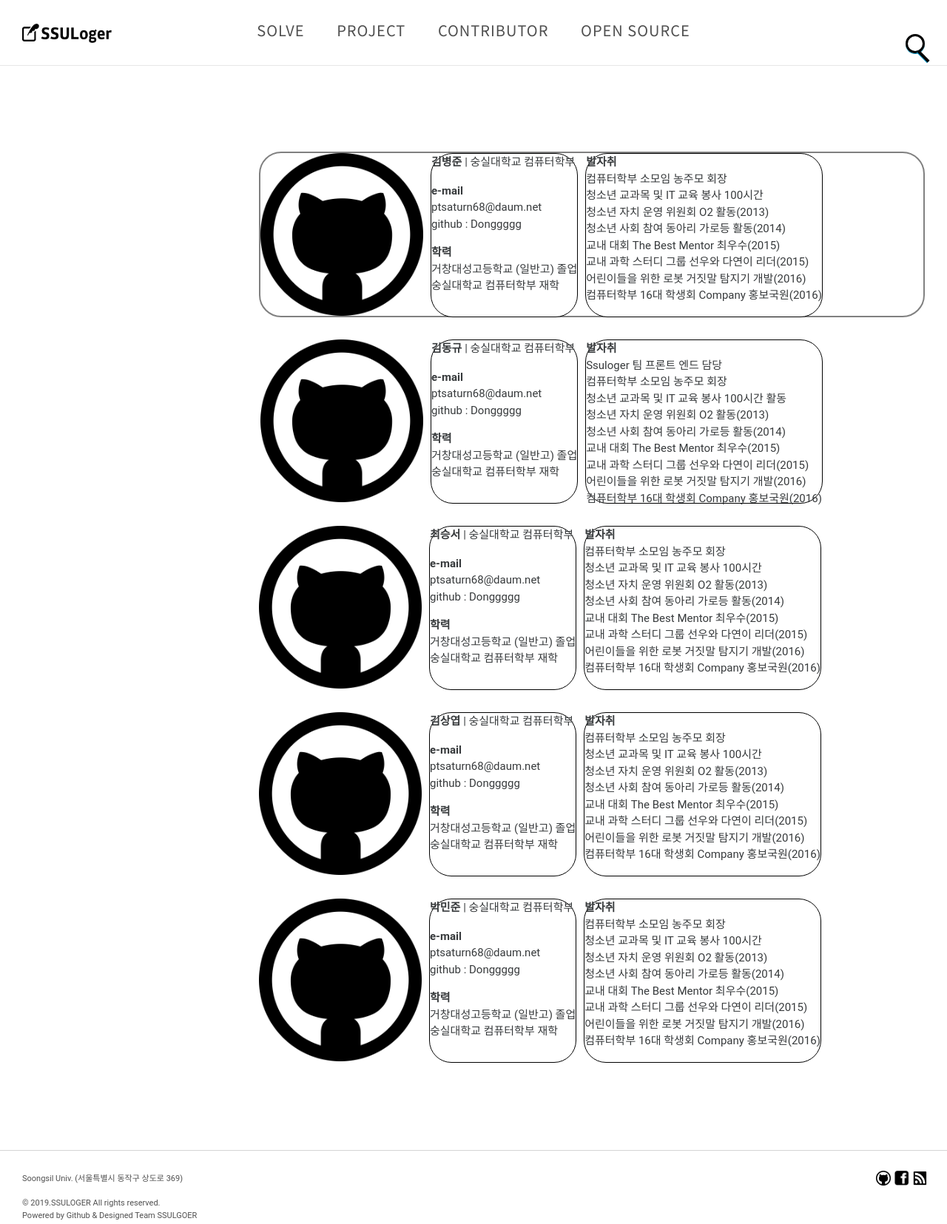
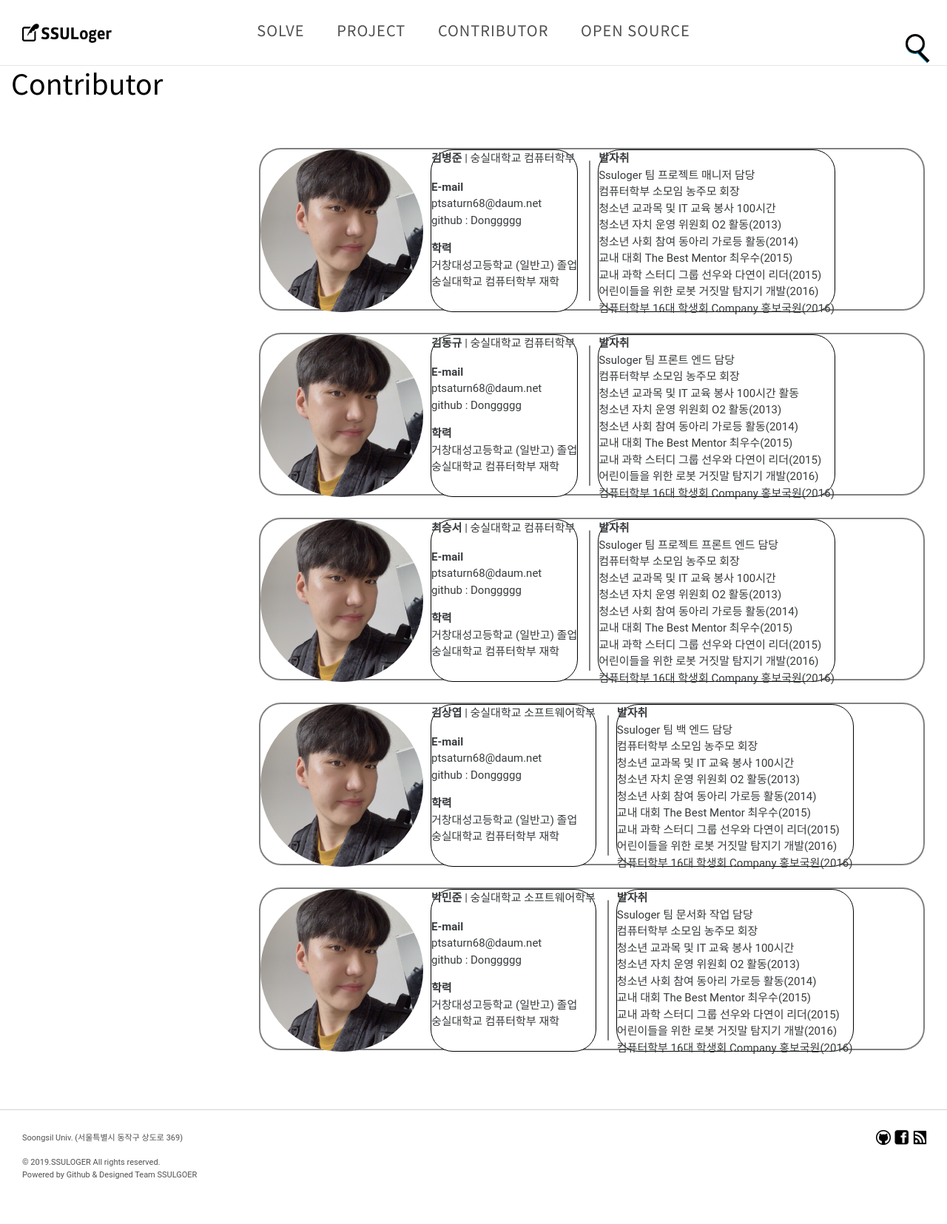
Before and after one commit to qdwns9704/SSULoger, a Jekyll site: the page built from contributor.html, in a window 1280 px wide. Shown: the whole page at 74% size. Built offline with Jekyll 4.4.1, drawn with Linux system fonts in a browser that asks for light colours; after the commit the page ends 1600 px from its top, so only the background shows below that.

Commit message:
Modify some designs of Contributor page

```diff
--- a/assets/css/screen.css
+++ b/assets/css/screen.css
@@ -355,17 +355,19 @@ html, body {
 /* 컨트리뷰터 세팅*/
 .content-container {
   position: relative;
-  left: 250px;
+  left: 300px;
   box-sizing: content-box;
   width: 900px;
   height: 1250px;
-  padding: 100px;
+  padding: 50px;
 }
 
+
+
 .introduce_box {
-  box-sizing: content-box;
   width: auto;
   height: 220px;
+  margin-bottom: 30px;
   background-color: white;
   border-radius: 30px;
   -moz-border-radius: 30px;
@@ -376,10 +378,8 @@ html, body {
 
 .introduce_box.image {
   width: 220px;
-  height: 220px border-radius: 220px;
-  -moz-border-radius: 220px;
-  -khtml-border-radius: 220px;
-  -webkit-border-radius: 220px;
+  height: 220px;
+  border-radius: 50%;
   float: left;
   border: 0px;
 }
@@ -394,7 +394,16 @@ html, body {
 .introduce_box.content {
   width: auto;
   margin-left: 10px;
-  margin-bottom: 30px;
   float: left;
   border: 1px solid black;
 }
+
+.introduce_box.verticl_line {
+  width: 2px;
+  margin-top: 15px;
+  margin-left:15px;
+  height: 190px;
+  background-color: grey;
+  float: left;
+  border: 0px;
+}
--- a/contributor.html
+++ b/contributor.html
@@ -1,5 +1,6 @@
 ---
 layout: page
+title: Contributor
 permalink: /contributor/
 sitemap: yes
 excerpt: 컨트리뷰터 페이지
@@ -9,19 +10,22 @@ tags: [contributor]
 <div class="content-container">
   <div id="first_man" class="introduce_box">
     <div class="introduce_box image">
-      <img src="/assets/images/github_logo.png" height="220px"> </img>
+      <img style="border-radius: 220px;  -moz-border-radius: 220px;  -khtml-border-radius: 220px;  -webkit-border-radius: 220px;"
+      src="/assets/images/dong.jpg" height="220px"> </img>
     </div>
     <div class="introduce_box profile">
       <p><strong>김병준</strong> | 숭실대학교 컴퓨터학부</p>
-      <p> <strong>e-mail</strong><br>
+      <p> <strong>E-mail</strong><br>
         ptsaturn68@daum.net<br>
         github : Donggggg </p>
       <p> <strong>학력</strong><br>
         거창대성고등학교 (일반고) 졸업<br>
         숭실대학교 컴퓨터학부 재학 </p>
     </div>
+    <div class="introduce_box verticl_line"> </div>
     <div class="introduce_box content">
       <p> <strong>발자취</strong><br>
+        Ssuloger 팀 프로젝트 매니저 담당 <br>
         컴퓨터학부 소모임 농주모 회장<br>
         청소년 교과목 및 IT 교육 봉사 100시간 <br>
         청소년 자치 운영 위원회 O2 활동(2013)<br>
@@ -32,21 +36,23 @@ tags: [contributor]
         컴퓨터학부 16대 학생회 Company 홍보국원(2016) <br>
       </p>
     </div>
+  </div>
 
-    <div id="second_man" class "introduce_box">
+  <div id="second_man" class="introduce_box" height="">
     <div class="introduce_box image">
-        <img src="/assets/images/github_logo.png" height="220px"> </img>
-      </div>
-      <div class="introduce_box profile">
+      <img style="border-radius: 220px;  -moz-border-radius: 220px;  -khtml-border-radius: 220px;  -webkit-border-radius: 220px;"
+      src="/assets/images/dong.jpg" height="220px"> </img>
+    </div> <div class="introduce_box profile">
       <p><strong>김동규</strong> | 숭실대학교 컴퓨터학부</p>
-        <p> <strong>e-mail</strong><br>
+      <p> <strong>E-mail</strong><br>
         ptsaturn68@daum.net<br>
         github : Donggggg </p>
       <p> <strong>학력</strong><br>
         거창대성고등학교 (일반고) 졸업<br>
         숭실대학교 컴퓨터학부 재학 </p>
     </div>
-    </div>
+
+    <div class="introduce_box verticl_line"> </div>
     <div class="introduce_box content">
       <p> <strong>발자취</strong><br>
         Ssuloger 팀 프론트 엔드 담당 <br>
@@ -62,21 +68,24 @@ tags: [contributor]
     </div>
   </div>
 
-  <div id="third_man" class "introduce_box">
+  <div id="third_man" class="introduce_box">
     <div class="introduce_box image">
-      <img src="/assets/images/github_logo.png" height="220px"> </img>
+      <img style="border-radius: 220px;  -moz-border-radius: 220px;  -khtml-border-radius: 220px;  -webkit-border-radius: 220px;"
+      src="/assets/images/dong.jpg" height="220px"> </img>
     </div>
     <div class="introduce_box profile">
       <p><strong>최승서</strong> | 숭실대학교 컴퓨터학부</p>
-      <p> <strong>e-mail</strong><br>
+      <p> <strong>E-mail</strong><br>
         ptsaturn68@daum.net<br>
         github : Donggggg </p>
       <p> <strong>학력</strong><br>
         거창대성고등학교 (일반고) 졸업<br>
         숭실대학교 컴퓨터학부 재학 </p>
     </div>
+    <div class="introduce_box verticl_line"> </div>
     <div class="introduce_box content">
       <p> <strong>발자취</strong><br>
+        Ssuloger 팀 프로젝트 프론트 엔드 담당 <br>
         컴퓨터학부 소모임 농주모 회장<br>
         청소년 교과목 및 IT 교육 봉사 100시간 <br>
         청소년 자치 운영 위원회 O2 활동(2013)<br>
@@ -89,21 +98,24 @@ tags: [contributor]
     </div>
   </div>
 
-  <div id="fourth_man" class "introduce_box">
+  <div id="fourth_man" class="introduce_box">
     <div class="introduce_box image">
-      <img src="/assets/images/github_logo.png" height="220px"> </img>
+      <img style="border-radius: 220px;  -moz-border-radius: 220px;  -khtml-border-radius: 220px;  -webkit-border-radius: 220px;"
+      src="/assets/images/dong.jpg" height="220px"> </img>
     </div>
     <div class="introduce_box profile">
-      <p><strong>김상엽</strong> | 숭실대학교 컴퓨터학부</p>
-      <p> <strong>e-mail</strong><br>
+      <p><strong>김상엽</strong> | 숭실대학교 소프트웨어학부</p>
+      <p> <strong>E-mail</strong><br>
         ptsaturn68@daum.net<br>
         github : Donggggg </p>
       <p> <strong>학력</strong><br>
         거창대성고등학교 (일반고) 졸업<br>
         숭실대학교 컴퓨터학부 재학 </p>
     </div>
+    <div class="introduce_box verticl_line"> </div>
     <div class="introduce_box content">
       <p> <strong>발자취</strong><br>
+        Ssuloger 팀 백 엔드 담당 <br>
         컴퓨터학부 소모임 농주모 회장<br>
         청소년 교과목 및 IT 교육 봉사 100시간 <br>
         청소년 자치 운영 위원회 O2 활동(2013)<br>
@@ -116,21 +128,24 @@ tags: [contributor]
     </div>
   </div>
 
-  <div id="fifth_man" class "introduce_box">
+  <div id="fifth_man" class="introduce_box">
     <div class="introduce_box image">
-      <img src="/assets/images/github_logo.png" height="220px"> </img>
+      <img style="border-radius: 220px;  -moz-border-radius: 220px;  -khtml-border-radius: 220px;  -webkit-border-radius: 220px;"
+      src="/assets/images/dong.jpg" height="220px"> </img>
     </div>
     <div class="introduce_box profile">
-      <p><strong>박민준</strong> | 숭실대학교 컴퓨터학부</p>
-      <p> <strong>e-mail</strong><br>
+      <p><strong>박민준</strong> | 숭실대학교 소프트웨어학부</p>
+      <p> <strong>E-mail</strong><br>
         ptsaturn68@daum.net<br>
         github : Donggggg </p>
       <p> <strong>학력</strong><br>
         거창대성고등학교 (일반고) 졸업<br>
         숭실대학교 컴퓨터학부 재학 </p>
     </div>
+    <div class="introduce_box verticl_line"> </div>
     <div class="introduce_box content">
       <p> <strong>발자취</strong><br>
+        Ssuloger 팀 문서화 작업 담당 <br>
         컴퓨터학부 소모임 농주모 회장<br>
         청소년 교과목 및 IT 교육 봉사 100시간 <br>
         청소년 자치 운영 위원회 O2 활동(2013)<br>
@@ -143,4 +158,6 @@ tags: [contributor]
     </div>
   </div>
 
+
+
 </div>
```
Also changed, not shown: assets/images/dong.jpg (added). Lines whose indentation alone changed are shown as unchanged.
